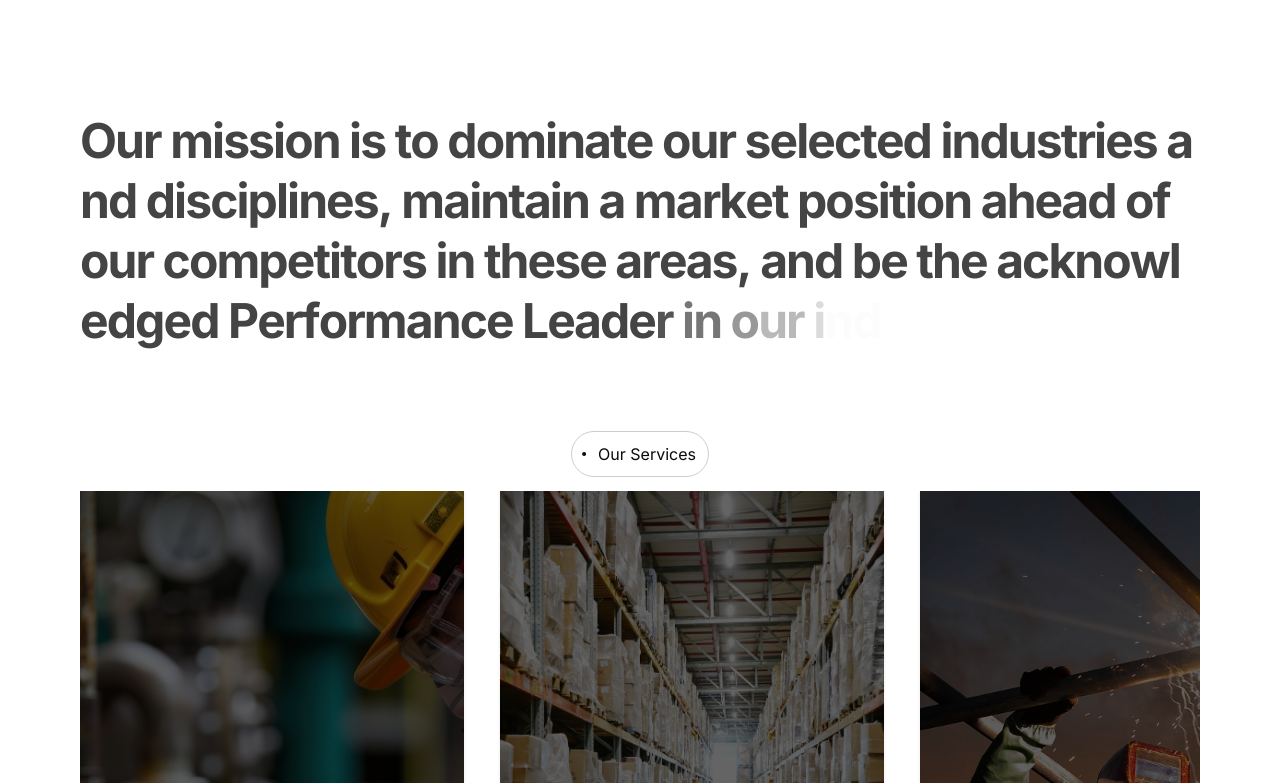
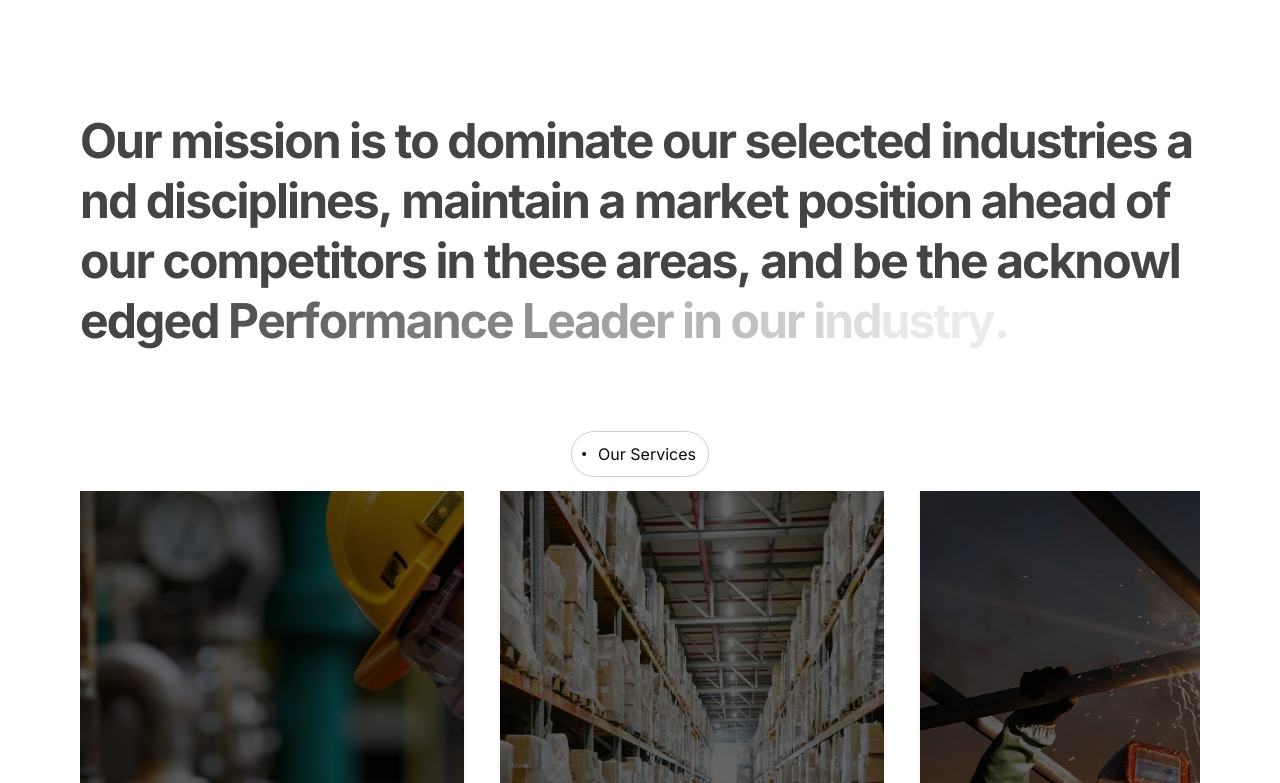
Before and after one commit to DevNickJr/cueedacc, a Next.js app: page / in a window 1280 px wide. Shown: the part 1037-1820 px from the top of the page. Built offline with nearby package versions, Linux system fonts and the light colour scheme.

Commit message:
cueedacc

```diff
--- a/src/components/Hero.tsx
+++ b/src/components/Hero.tsx
@@ -16,7 +16,7 @@ const Hero = () => {
         />
         <div className='relative py-15 w-full text-white md:py-14 lg:py-24 section z-1 bg-black/60 lg:min-h-[calc(100vh-72px)]'>
             <div className='flex flex-col gap-6 max-w-[720px] relative'>
-                <h1 className='text-5xl font-semibold leading-tight -ider'>Engineering the Future, Powered by Technology. Built by Trust</h1>
+                <h1 className='text-5xl font-semibold leading-tight tracking-[-0.05em] md:tracking-normal'>Engineering the Future, Powered by Technology. Built by Trust</h1>
                 <p className='text-xl font-medium leading-tight tracking-[-0.04em]'>CUEEDACC  is an indigenous Nigerian company, driven by technology in providing Engineering, Procurement, Construction, Onshore and Offshore Installation (EPCI) to various sectors</p>
                 <a href="#services">
                     <Button className='mt-6 font-medium rounded-none w-fit'>
--- a/src/components/TextReveal.tsx
+++ b/src/components/TextReveal.tsx
@@ -17,9 +17,9 @@ export default function ScrollFadeText({ text }: { text: string }) {
         {characters.map((char, i) => {
             const len = characters.length;
             const init = (Math.round((i / len) * 100)/100);
-            const start = init - 0.25;
-            const initEnd = init - 0.2;
-            const end = initEnd > 0.15 ? initEnd : 0.1; // adjust fade length (smaller = faster fade)
+            const start = init - 0.2;
+            const initEnd = init - 0.1;
+            const end = initEnd; // adjust fade length (smaller = faster fade)
             return (
             <TextReveal
                 key={i}
@@ -47,11 +47,15 @@ const TextReveal = ({
   start: number,
   end: number,
 }) => {
-    const rawOpacity = useTransform(scrollYProgress, [start, end], [0.1, 1], { clamp: false })
+    const rawOpacity = useTransform(scrollYProgress, [start, end], [0.4, 1], { clamp: false })
 
     // Clamp manually so it stays visible once passed
     const opacity = useTransform(rawOpacity, value => Math.min(value, 1))
     return (
+        <span className="relative">
+          <span className="absolute whitespace-pre opacity-10">
+            {char}
+          </span>
           <motion.span
               key={i}
               style={{ opacity }}
@@ -59,5 +63,6 @@ const TextReveal = ({
           >
               {char}
           </motion.span>
+        </span>
     )
 }
```
Lines whose indentation alone changed are shown as unchanged.
